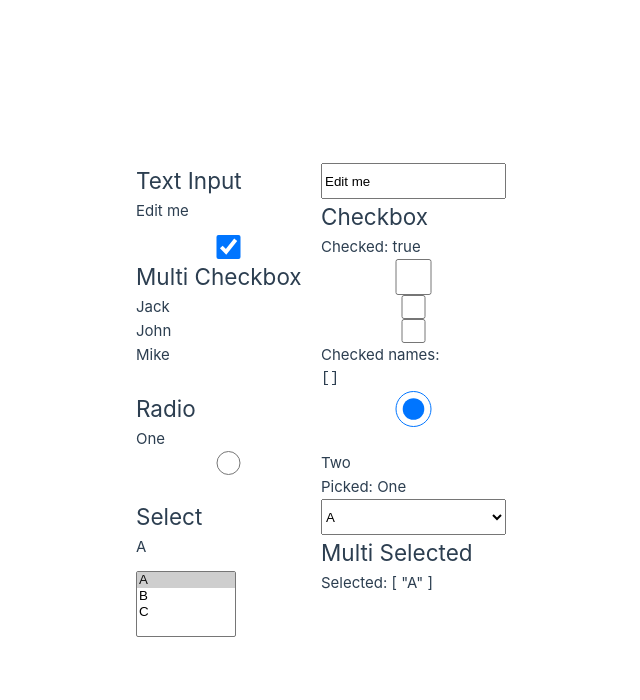
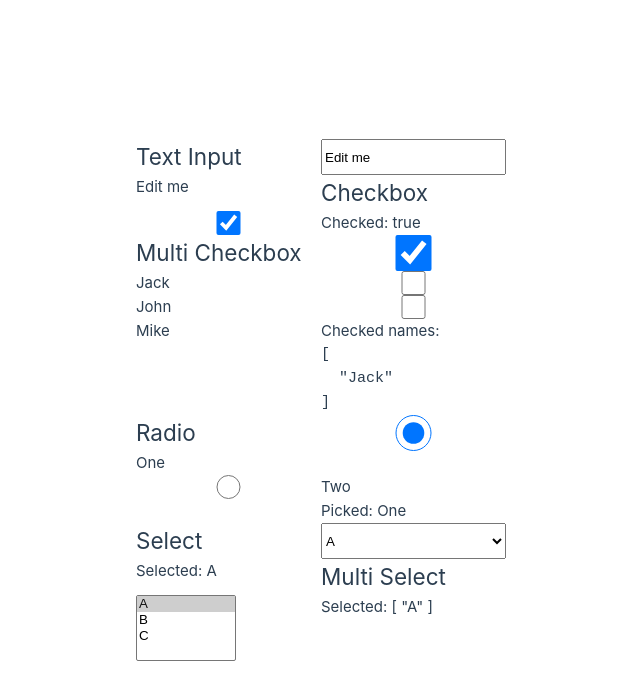
Before and after one commit to darshanmukunda98/gnome-Todo-VueJSMongoDB, a Vue app in the folder vue-project/: page / in a window 1280 px wide. Shown: the top 700 px of the page, without its empty margins (319-959 px from the left). Built offline with nearby package versions, Linux system fonts and the light colour scheme.

Commit message:
ex5 Form Bidings

```diff
--- a/vue-project/src/App.vue
+++ b/vue-project/src/App.vue
@@ -1,27 +1,36 @@
+<!--
+We can create two-way bindings between state and form inputs using the v-model directive.
+-->
+
 <script setup>
-import { ref } from "vue";
+import { ref } from 'vue'
 
-const text = ref("Edit me");
-const checked = ref(true);
-const checkedNames = ref([]);
-const picked = ref("One");
-const selected = ref("A");
-const multiSelected = ref(["A"]);
+const text = ref('Edit me')
+const checked = ref(true)
+const checkedNames = ref(['Jack'])
+const picked = ref('One')
+const selected = ref('A')
+const multiSelected = ref(['A'])
 </script>
+
 <template>
   <h2>Text Input</h2>
-  <input v-model="text" />{{ text }}
+  <input v-model="text"> {{ text }}
 
   <h2>Checkbox</h2>
-  <input type="checkbox" id="checkbox" v-model="checked" />
+  <input type="checkbox" id="checkbox" v-model="checked">
   <label for="checkbox">Checked: {{ checked }}</label>
 
+  <!--
+    multiple checkboxes can bind to the same
+    array v-model value
+  -->
   <h2>Multi Checkbox</h2>
-  <input type="checkbox" id="jack" value="Jack" v-model="checkedNames" />
+  <input type="checkbox" id="jack" value="Jack" v-model="checkedNames">
   <label for="jack">Jack</label>
-  <input type="checkbox" id="john" value="John" v-model="checkedNames" />
+  <input type="checkbox" id="john" value="John" v-model="checkedNames">
   <label for="john">John</label>
-  <input type="checkbox" id="mike" value="Mike" v-model="checkedNames" />
+  <input type="checkbox" id="mike" value="Mike" v-model="checkedNames">
   <label for="mike">Mike</label>
   <p>Checked names: <pre>{{ checkedNames }}</pre></p>
 
@@ -41,14 +50,13 @@ const multiSelected = ref(["A"]);
     <option>B</option>
     <option>C</option>
   </select>
-  <span>{{ selected }}</span>
+  <span>Selected: {{ selected }}</span>
 
-  <h2>Multi Selected</h2>
-  <select v-model="multiSelected" multiple
-  style = "width:100px">
+  <h2>Multi Select</h2>
+  <select v-model="multiSelected" multiple style="width:100px">
     <option>A</option>
     <option>B</option>
     <option>C</option>
   </select>
-  <span>Selected: {{  multiSelected }}</span>
+  <span>Selected: {{ multiSelected }}</span>
 </template>
```
Lines whose indentation alone changed are shown as unchanged.
